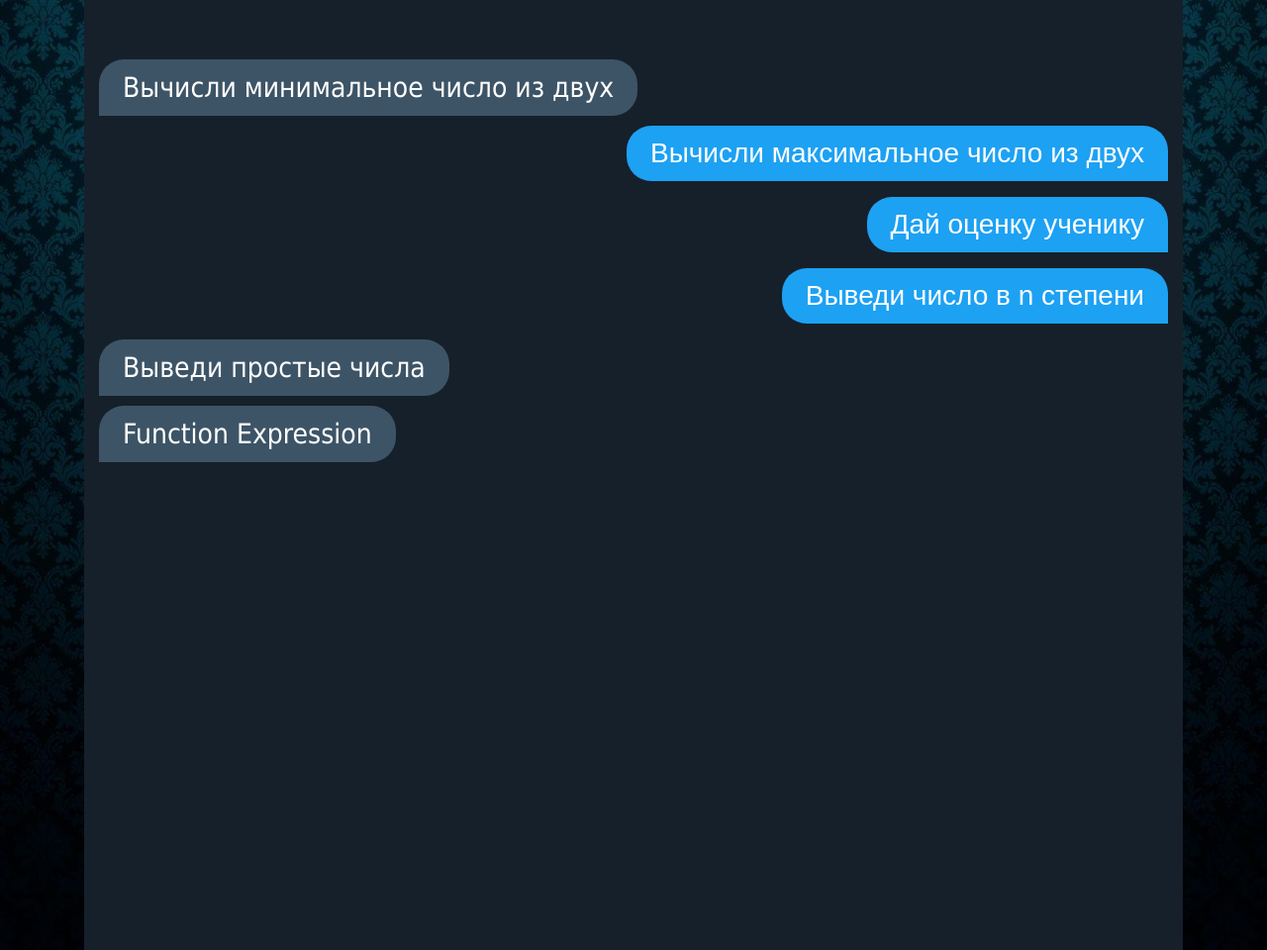
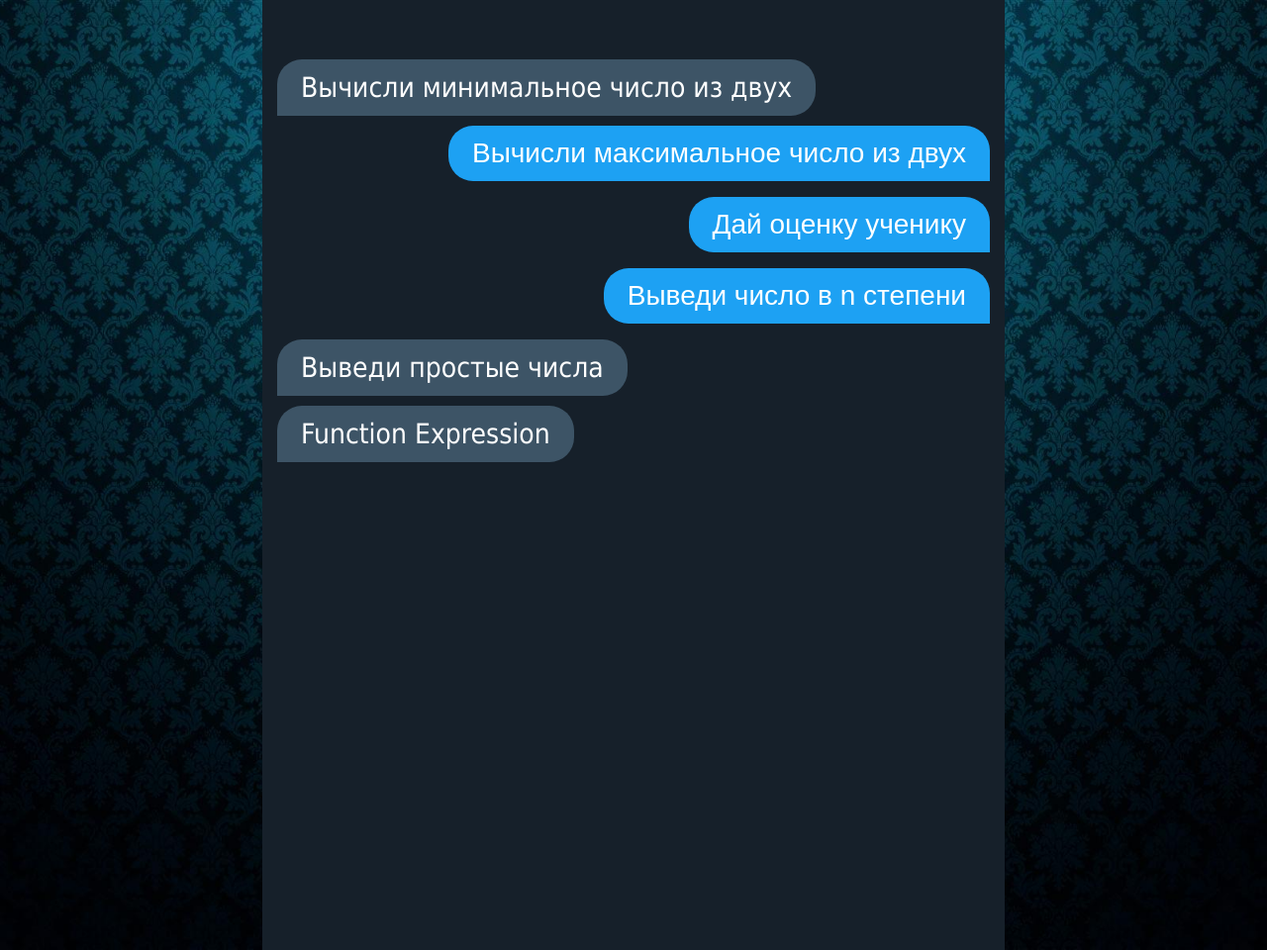
Before and after one commit to hthdh/lab3, a plain HTML site: page index.html in a window 1280 px wide. Shown: the whole page at 99% size. Drawn offline with Linux system fonts and the light colour scheme.

Commit message:
Update index.html

```diff
--- a/index.html
+++ b/index.html
@@ -18,7 +18,7 @@
 		.wrapper{
 			width: 100%;
 			height: 960px;
-    			max-width: 1080px;
+    			max-width: 720px;
     			margin: 0 auto;
     			padding: 0 15px;
     			background-color: #16202A;
```
